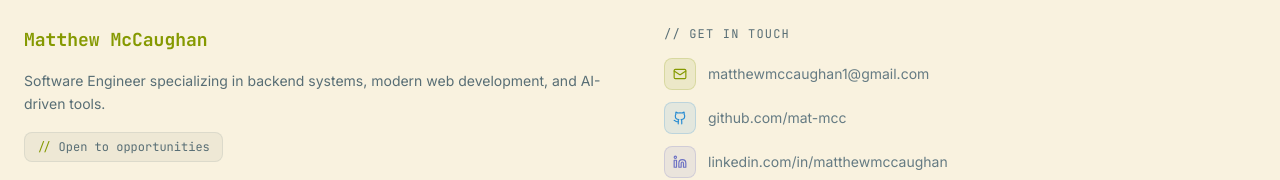
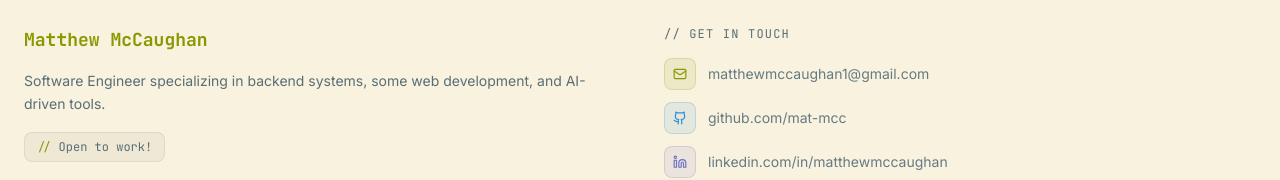
Before and after one commit to mat-mcc/mat-mcc.github.io, a React (Vite) app: page / in a window 1280 px wide. Shown: the part 2506-2686 px from the top of the page. Built offline with nearby package versions, Linux system fonts and the light colour scheme; no server answers.

Commit message:
plaintext editing

```diff
--- a/src/App.tsx
+++ b/src/App.tsx
@@ -97,10 +97,10 @@ export default function App() {
           <div className="space-y-4">
             <p className="font-mono font-bold text-lg text-sol-green">Matthew McCaughan</p>
             <p className="text-sol-base01 text-sm leading-relaxed font-sans">
-              Software Engineer specializing in backend systems, modern web development, and AI-driven tools.
+              Software Engineer specializing in backend systems, some web development, and AI-driven tools.
             </p>
             <p className="text-xs font-mono text-sol-base01 bg-sol-base2 border border-sol-base1/20 px-3 py-1.5 rounded-lg inline-block">
-              <span className="text-sol-green">// </span>Open to opportunities
+              <span className="text-sol-green">// </span> Open to work!
             </p>
           </div>
 
```
